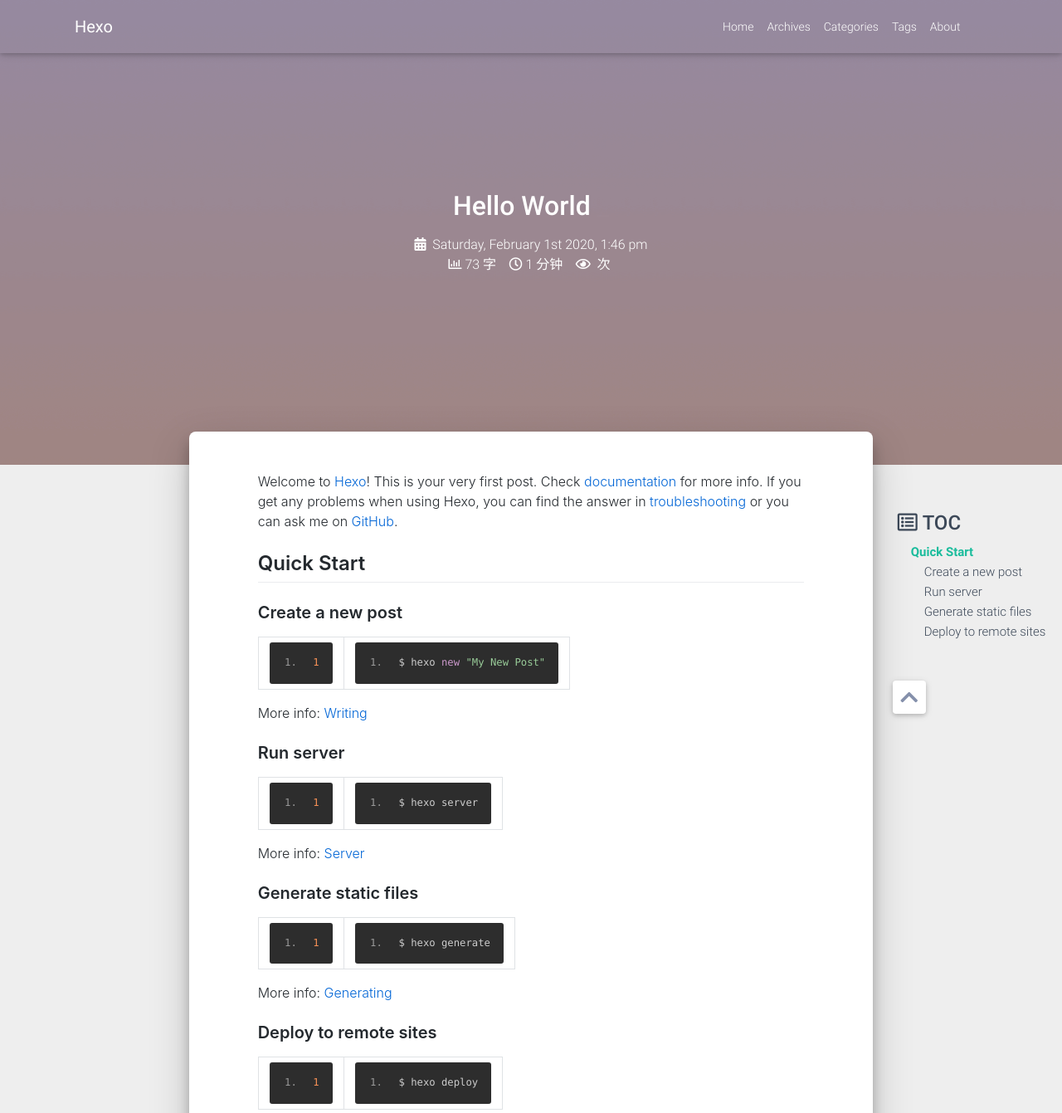
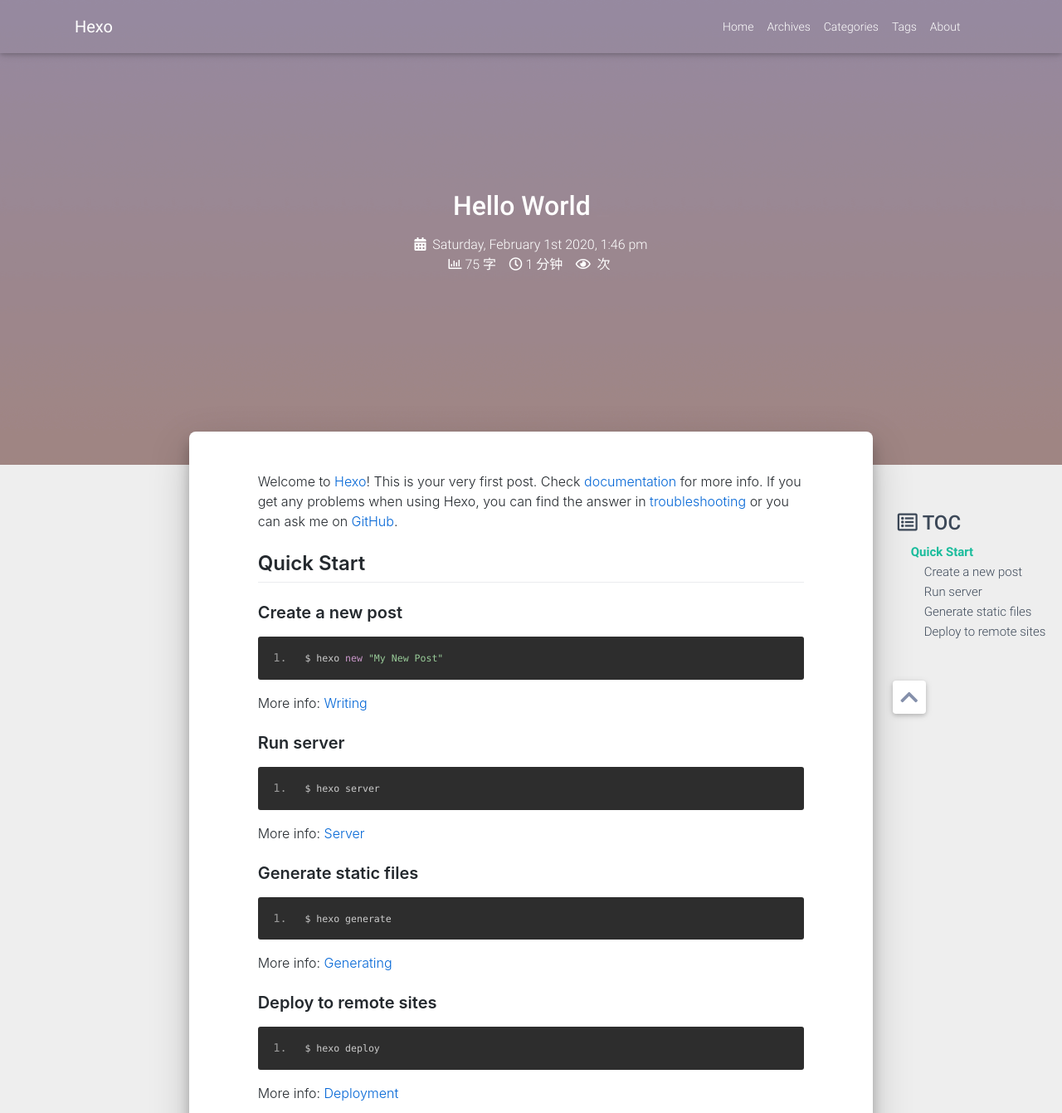
Before and after one commit to Selif-Discipline/Self-Discipline.github.io, a plain HTML site: page 2020/02/01/hello-world/index.html in a window 1280 px wide. Shown: the top 1341 px of the page at 83% size. Drawn offline with Linux system fonts and the light colour scheme; some packages are replaced by stand-ins of ours; a script that the page names is missing; some icons are missing; a small style sheet from the web is missing.

Commit message:
Site updated: 2020-02-02 00:14:34

```diff
--- a/2020/02/01/hello-world/index.html
+++ b/2020/02/01/hello-world/index.html
@@ -131,7 +131,7 @@
 
                   &nbsp;<i class="far fa-chart-bar"></i>
                   <span class="post-count">
-                    73 字
+                    75 字
                   </span>&nbsp;
 
 
@@ -173,17 +173,13 @@
         <div class="post-content mx-auto" id="post">
           <div class="markdown-body">
             <p>Welcome to <a href="https://hexo.io/" target="_blank" rel="noopener">Hexo</a>! This is your very first post. Check <a href="https://hexo.io/docs/" target="_blank" rel="noopener">documentation</a> for more info. If you get any problems when using Hexo, you can find the answer in <a href="https://hexo.io/docs/troubleshooting.html" target="_blank" rel="noopener">troubleshooting</a> or you can ask me on <a href="https://github.com/hexojs/hexo/issues" target="_blank" rel="noopener">GitHub</a>.</p>
-<h2 id="Quick-Start"><a href="#Quick-Start" class="headerlink" title="Quick Start"></a>Quick Start</h2><h3 id="Create-a-new-post"><a href="#Create-a-new-post" class="headerlink" title="Create a new post"></a>Create a new post</h3><figure class="highlight bash"><table><tr><td class="gutter"><pre><span class="line">1</span><br></pre></td><td class="code"><pre><span class="line">$ hexo new <span class="string">"My New Post"</span></span><br></pre></td></tr></table></figure>
-
+<h2 id="Quick-Start"><a href="#Quick-Start" class="headerlink" title="Quick Start"></a>Quick Start</h2><h3 id="Create-a-new-post"><a href="#Create-a-new-post" class="headerlink" title="Create a new post"></a>Create a new post</h3><pre><code class="bash">$ hexo new &quot;My New Post&quot;</code></pre>
 <p>More info: <a href="https://hexo.io/docs/writing.html" target="_blank" rel="noopener">Writing</a></p>
-<h3 id="Run-server"><a href="#Run-server" class="headerlink" title="Run server"></a>Run server</h3><figure class="highlight bash"><table><tr><td class="gutter"><pre><span class="line">1</span><br></pre></td><td class="code"><pre><span class="line">$ hexo server</span><br></pre></td></tr></table></figure>
-
+<h3 id="Run-server"><a href="#Run-server" class="headerlink" title="Run server"></a>Run server</h3><pre><code class="bash">$ hexo server</code></pre>
 <p>More info: <a href="https://hexo.io/docs/server.html" target="_blank" rel="noopener">Server</a></p>
-<h3 id="Generate-static-files"><a href="#Generate-static-files" class="headerlink" title="Generate static files"></a>Generate static files</h3><figure class="highlight bash"><table><tr><td class="gutter"><pre><span class="line">1</span><br></pre></td><td class="code"><pre><span class="line">$ hexo generate</span><br></pre></td></tr></table></figure>
-
+<h3 id="Generate-static-files"><a href="#Generate-static-files" class="headerlink" title="Generate static files"></a>Generate static files</h3><pre><code class="bash">$ hexo generate</code></pre>
 <p>More info: <a href="https://hexo.io/docs/generating.html" target="_blank" rel="noopener">Generating</a></p>
-<h3 id="Deploy-to-remote-sites"><a href="#Deploy-to-remote-sites" class="headerlink" title="Deploy to remote sites"></a>Deploy to remote sites</h3><figure class="highlight bash"><table><tr><td class="gutter"><pre><span class="line">1</span><br></pre></td><td class="code"><pre><span class="line">$ hexo deploy</span><br></pre></td></tr></table></figure>
-
+<h3 id="Deploy-to-remote-sites"><a href="#Deploy-to-remote-sites" class="headerlink" title="Deploy to remote sites"></a>Deploy to remote sites</h3><pre><code class="bash">$ hexo deploy</code></pre>
 <p>More info: <a href="https://hexo.io/docs/one-command-deployment.html" target="_blank" rel="noopener">Deployment</a></p>
 
             <hr>
```
Also changed, not shown: index.html (+4 -8 lines), local-search.xml (+1 -1 lines).
